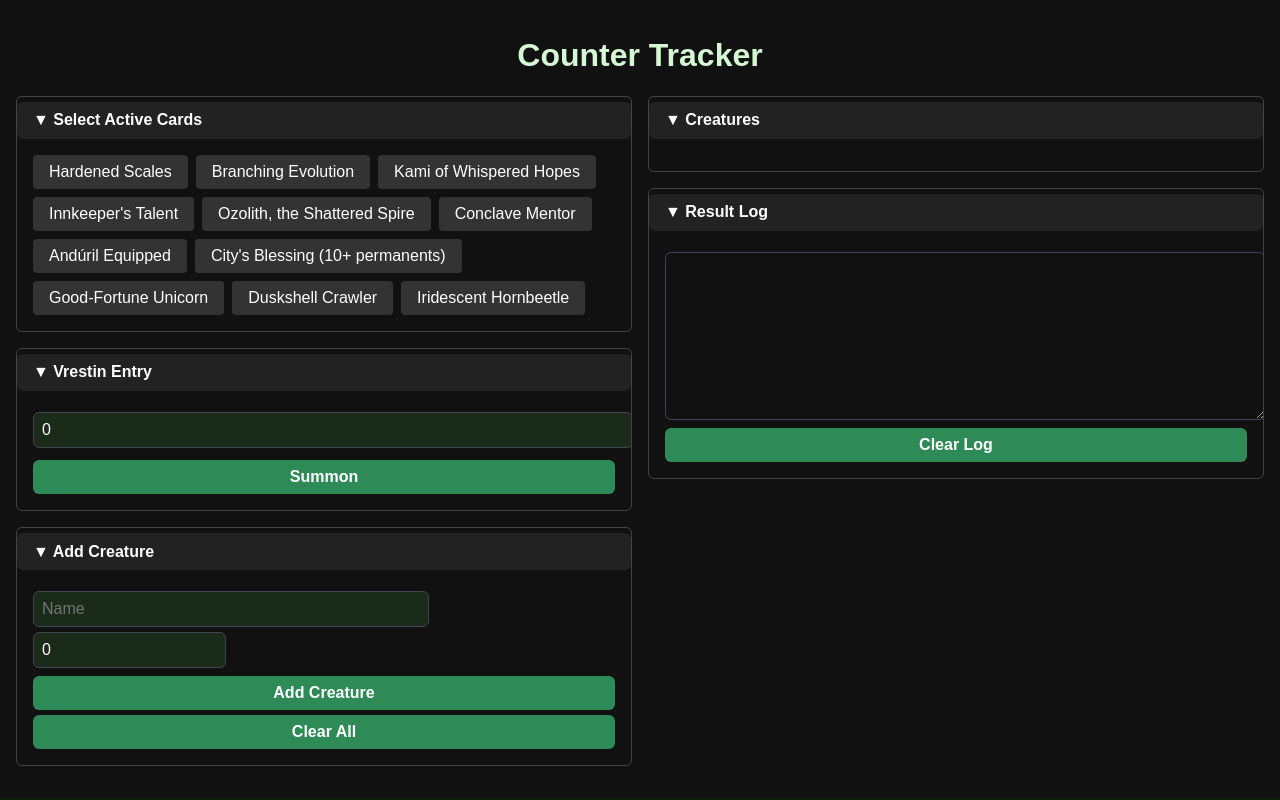
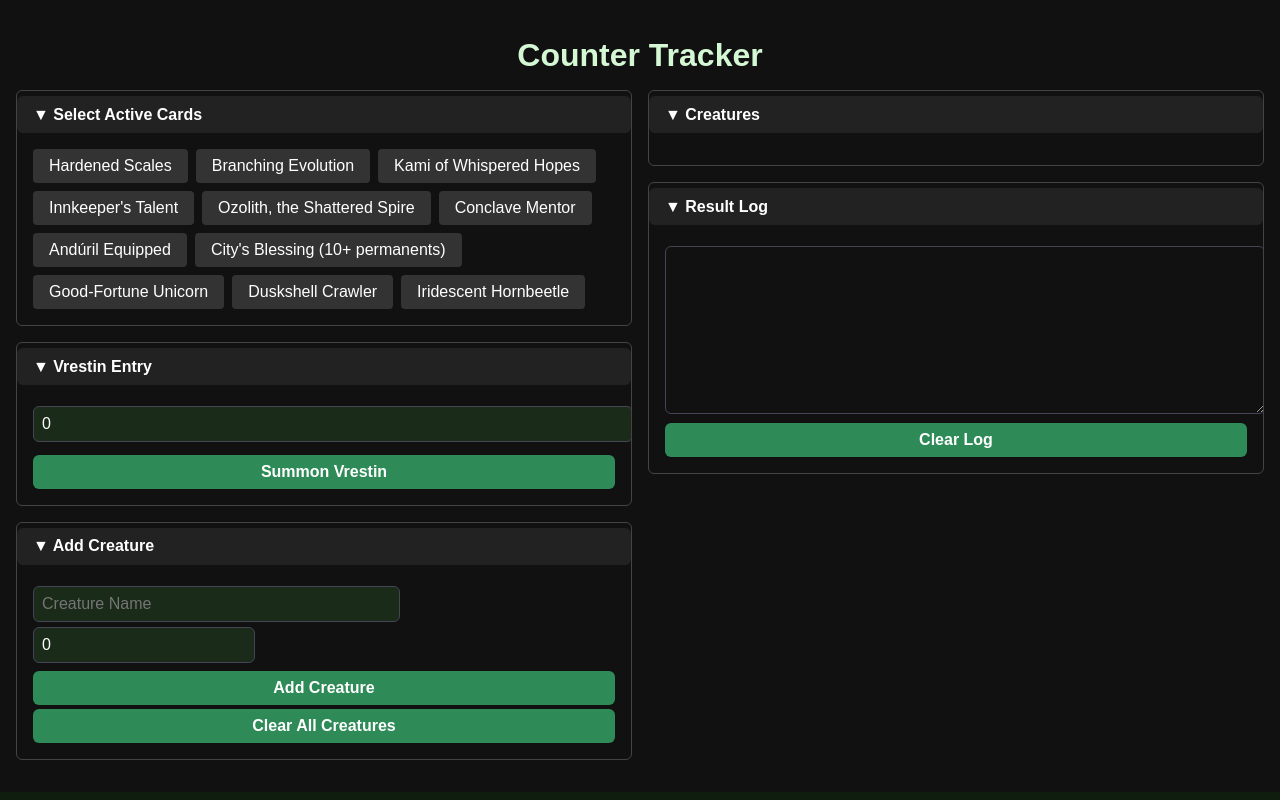
Before and after one commit to cdragon666/vrestin-counters, a React (Create React App) app: page / in a window 1280 px wide. Built offline with nearby package versions, Linux system fonts and the light colour scheme.

Commit message:
Implement inline triggers and detailed replacement logic

```diff
--- a/src/App.js
+++ b/src/App.js
@@ -1,5 +1,6 @@
-import { useState, useEffect, memo } from "react";
+import { useState, memo } from "react";
 
+// Data for support cards and creatures
 const supportCards = [
   { id: "hardened_scales", name: "Hardened Scales" },
   { id: "branching_evolution", name: "Branching Evolution" },
@@ -22,18 +23,18 @@
   "springheart nantuko": { base: [2, 2], counters: 0 }
 };
 
-// Apply replacement effects in sequence and log each step
+// Applies replacement effects in order, returns final amount and log steps
 function applyReplacements(amount, selected, nameMap) {
   let current = amount;
   const logSteps = [];
-  // 'Plus one' effects
+  // +1 replacement effects
   ["hardened_scales", "conclave_mentor", "kami", "innkeeper"].forEach(id => {
     if (selected.includes(id)) {
       current += 1;
       logSteps.push(`${nameMap[id]} applies (+1) → ${current}`);
     }
   });
-  // 'Doubling' effects
+  // ×2 doubling effects
   ["branching_evolution", "innkeeper"].forEach(id => {
     if (selected.includes(id)) {
       current *= 2;
@@ -43,13 +44,23 @@
   return { current, logSteps };
 }
 
-const nameMap = supportCards.reduce((m, c) => { m[c.id] = c.name; return m; }, {});
+const nameMap = supportCards.reduce((map, c) => { map[c.id] = c.name; return map; }, {});
 
+// Collapsible Section component
 const Section = memo(({ title, isOpen, onToggle, children }) => (
   <div style={{ marginBottom: '1rem', border: '1px solid #444', borderRadius: '6px', overflow: 'hidden' }}>
     <button
       onClick={onToggle}
-      style={{ width: '100%', background: '#222', color: 'white', padding: '0.6rem 1rem', textAlign: 'left', cursor: 'pointer', fontWeight: 'bold' }}
+      style={{
+        width: '100%',
+        background: '#222',
+        color: 'white',
+        padding: '0.6rem 1rem',
+        textAlign: 'left',
+        cursor: 'pointer',
+        fontWeight: 'bold',
+        border: 'none'
+      }}
     >
       {isOpen ? `▼ ${title}` : `▶ ${title}`}
     </button>
@@ -58,6 +69,7 @@
 ));
 
 export default function App() {
+  // State
   const [selected, setSelected] = useState([]);
   const [vrestinX, setVrestinX] = useState(0);
   const [creatures, setCreatures] = useState([]);
@@ -73,121 +85,159 @@
     'Result Log': true
   });
 
-  const toggleCard = id => setSelected(prev => prev.includes(id) ? prev.filter(x=>x!==id) : [...prev, id]);
+  // Helpers
+  const toggleCard = id =>
+    setSelected(prev => prev.includes(id) ? prev.filter(x => x !== id) : [...prev, id]);
   const has = id => selected.includes(id);
+  const logEvent = lines => setLog(prev => [lines.join('\n'), ...prev]);
 
-  const logEvent = (lines) => setLog(prev => [lines.join('\n'), ...prev]);
-
-  // ETB calculation with replacement pipeline
+  // Main ETB calculation
   const calculateETB = () => {
     const base = parseInt(vrestinX) || 0;
-    const { current: after, logSteps } = applyReplacements(base, selected, nameMap);
-    const lines = [`[ETB Phase]`, `Base: ${base}`].concat(
-      logSteps.map(s => `- ${s}`),
-      [`Result: Vrestin enters with ${after} counters`]
-    );
-    logEvent(lines);
+    const { current: after, logSteps: etbSteps } = applyReplacements(base, selected, nameMap);
+
+    const etbLog = ['[ETB Phase]', `Base: ${base}`,
+      ...etbSteps.map(s => `- ${s}`),
+      `Result: Vrestin enters with ${after} counters`
+    ];
+    logEvent(etbLog);
+
+    // Build new creatures list
     const newList = [];
-    if (!creatures.some(c=>c.name==='Vrestin')) newList.push({ name: 'Vrestin', base: [0,0], counters: after });
-    for (let i=1; i<=base; i++) newList.push({ name: `Insect ${i}`, base: [1,1], counters: applyReplacements(1, selected, nameMap).current });
+    if (!creatures.some(c => c.name === 'Vrestin')) {
+      newList.push({ name: 'Vrestin', base: [0, 0], counters: after });
+    }
+    for (let i = 1; i <= base; i++) {
+      const insectAmt = applyReplacements(1, selected, nameMap).current;
+      newList.push({ name: `Insect ${i}`, base: [1, 1], counters: insectAmt });
+    }
     setCreatures(prev => [...prev, ...newList]);
+
+    // Good-Fortune Unicorn trigger
+    if (has('unicorn')) {
+      newList.forEach(c => {
+        const { current, logSteps } = applyReplacements(1, selected, nameMap);
+        const triggerLog = [`[Unicorn Trigger on ${c.name}]`, 'Base: 1',
+          ...logSteps.map(s => `- ${s}`),
+          `Result: +${current} counter`
+        ];
+        logEvent(triggerLog);
+        c.counters += current;
+      });
+    }
+
+    // Duskshell Crawler trigger
+    if (has('crawler')) {
+      newList.forEach(c => {
+        const { current, logSteps } = applyReplacements(1, selected, nameMap);
+        const triggerLog = [`[Crawler Trigger on ${c.name}]`, 'Base: 1',
+          ...logSteps.map(s => `- ${s}`),
+          `Result: +${current} counter`
+        ];
+        logEvent(triggerLog);
+        c.counters += current;
+      });
+    }
   };
 
-  // Handle trigger: Good-Fortune Unicorn and Crawler ETB
-  useEffect(() => {
-    const unicorns = creatures.filter(c => c.name === 'Vrestin');
-    if (has('unicorn') && unicorns.length) {
-      const { current, logSteps } = applyReplacements(1, selected, nameMap);
-      const lines = [`[Unicorn Trigger]`, `Base: 1`].concat(
-        logSteps.map(s => `- ${s}`),
-        [`Result: +${current} counter`]
-      );
-      logEvent(lines);
-      setCreatures(prev => prev.map(c => c.name==='Vrestin' ? { ...c, counters: c.counters + current } : c));
-    }
-  }, [creatures]);
-
-  const updateCounter = (i, d) => setCreatures(prev => prev.map((c,idx)=> idx===i? {...c, counters: Math.max(0, c.counters+d)}:c));
-  const remove = i => setCreatures(prev => prev.filter((_,idx)=>idx!==i));
+  // Other handlers
+  const updateCounter = (i, d) =>
+    setCreatures(prev => prev.map((c, idx) => idx === i ? { ...c, counters: Math.max(0, c.counters + d) } : c));
+  const remove = i => setCreatures(prev => prev.filter((_, idx) => idx !== i));
   const clearAll = () => setCreatures([]);
   const clearLog = () => setLog([]);
 
   const addCreature = () => {
-    const n = newName.trim(); if(!n) return;
-    const d = creatureData[n.toLowerCase()];
-    const base = d? d.base: [0,0];
-    const counted = applyReplacements(d? d.counters: parseInt(newCounters)||0, selected, nameMap).current;
-    setCreatures(prev=>[...prev,{ name: n, base, counters: counted }]);
+    const name = newName.trim(); if (!name) return;
+    const data = creatureData[name.toLowerCase()];
+    const base = data ? data.base : [0, 0];
+    const amt = applyReplacements(data ? data.counters : parseInt(newCounters) || 0, selected, nameMap).current;
+    setCreatures(prev => [...prev, { name, base, counters: amt }]);
     setNewName(''); setNewCounters(0); setSuggestions([]);
   };
 
   const handleName = e => {
-    const v=e.target.value; setNewName(v);
-    if(!v) return setSuggestions([]);
-    setSuggestions(Object.keys(creatureData).filter(n=>n.includes(v.toLowerCase())));
+    const v = e.target.value; setNewName(v);
+    if (!v) return setSuggestions([]);
+    setSuggestions(Object.keys(creatureData).filter(n => n.includes(v.toLowerCase())));
   };
-  const choose = n=>{ setNewName(n); setNewCounters(creatureData[n].counters); setSuggestions([]); };
+  const choose = n => { setNewName(n); setNewCounters(creatureData[n].counters); setSuggestions([]); };
 
   return (
-    <div style={{ padding:'1rem', background:'#111', color:'white', fontFamily:'sans-serif' }}>
-      <h1 style={{ textAlign:'center' }}>Counter Tracker</h1>
-      <div style={{ display:'grid', gridTemplateColumns:'1fr 1fr', gap:'1rem' }}>
+    <div style={{ padding: '1rem', background: '#111', color: 'white', fontFamily: 'Arial, sans-serif' }}>
+      <h1 style={{ textAlign: 'center', marginBottom: '1rem' }}>Counter Tracker</h1>
+      <div style={{ display: 'grid', gridTemplateColumns: '1fr 1fr', gap: '1rem' }}>
+        {/* Left column */}
         <div>
-          {['Select Active Cards','Vrestin Entry','Add Creature'].map(title=> (
-            <Section key={title}
+          {['Select Active Cards','Vrestin Entry','Add Creature'].map(title => (
+            <Section
+              key={title}
               title={title}
               isOpen={sections[title]}
-              onToggle={()=> setSections(prev=>({...prev,[title]:!prev[title]}))}
+              onToggle={() => setSections(prev => ({ ...prev, [title]: !prev[title] }))}
             >
-              {title==='Select Active Cards' && (
-                <div style={{ display:'flex', flexWrap:'wrap', gap:'0.5rem' }}>
-                  {supportCards.map(card=>(
-                    <div key={card.id} onClick={()=>toggleCard(card.id)}
-                      style={{ padding:'0.5rem 1rem', background: has(card.id)?'#4caf50':'#333', borderRadius:'4px', cursor:'pointer' }}>
+              {title === 'Select Active Cards' && (
+                <div style={{ display: 'flex', flexWrap: 'wrap', gap: '0.5rem' }}>
+                  {supportCards.map(card => (
+                    <div key={card.id} onClick={() => toggleCard(card.id)}
+                      style={{ padding: '0.5rem 1rem', background: has(card.id) ? '#4caf50' : '#333', borderRadius: '4px', cursor: 'pointer' }}>
                       {card.name}
                     </div>
                   ))}
                 </div>
               )}
-              {title==='Vrestin Entry' && (
+              {title === 'Vrestin Entry' && (
                 <>
-                  <input type='number' placeholder='X' value={vrestinX}
-                    onChange={e=>setVrestinX(e.target.value)} style={{ width:'100%', marginBottom:'0.5rem' }} />
-                  <button onClick={calculateETB} style={{ width:'100%' }}>Summon</button>
+                  <input type='number' placeholder='X value' value={vrestinX}
+                    onChange={e => setVrestinX(e.target.value)}
+                    style={{ width: '100%', marginBottom: '0.5rem', padding: '0.5rem' }} />
+                  <button onClick={calculateETB} style={{ width: '100%', padding: '0.5rem' }}>
+                    Summon Vrestin
+                  </button>
                 </>
               )}
-              {title==='Add Creature' && (
+              {title === 'Add Creature' && (
                 <>
-                  <input type='text' placeholder='Name' value={newName} onChange={handleName} style={{ width:'65%', marginRight:'2%' }} />
-                  <input type='number' placeholder='+1/+1' value={newCounters} onChange={e=>setNewCounters(e.target.value)} style={{ width:'30%' }} />
-                  <button onClick={addCreature} style={{ width:'100%', marginTop:'0.5rem' }}>Add Creature</button>
-                  <button onClick={clearAll} style={{ width:'100%', marginTop:'0.3rem' }}>Clear All</button>
+                  <input type='text' placeholder='Creature Name' value={newName} onChange={handleName}
+                    style={{ width: '60%', marginRight: '2%', padding: '0.5rem' }} />
+                  <input type='number' placeholder='+1/+1 counters' value={newCounters} onChange={e => setNewCounters(e.target.value)}
+                    style={{ width: '35%', padding: '0.5rem' }} />
+                  <button onClick={addCreature} style={{ width: '100%', marginTop: '0.5rem', padding: '0.5rem' }}>
+                    Add Creature
+                  </button>
+                  <button onClick={clearAll} style={{ width: '100%', marginTop: '0.3rem', padding: '0.5rem' }}>
+                    Clear All Creatures
+                  </button>
                 </>
               )}
             </Section>
           ))}
         </div>
+        {/* Right column */}
         <div>
-          {['Creatures','Result Log'].map(title=> (
-            <Section key={title}
+          {['Creatures','Result Log'].map(title => (
+            <Section
+              key={title}
               title={title}
               isOpen={sections[title]}
-              onToggle={()=> setSections(prev=>({...prev,[title]:!prev[title]}))}
+              onToggle={() => setSections(prev => ({ ...prev, [title]: !prev[title] }))}
             >
-              {title==='Creatures' && creatures.map((c,i)=>(
-                <div key={i} style={{ display:'flex', justifyContent:'space-between', marginBottom:'0.3rem', background:'#222', padding:'0.5rem' }}>
+              {title === 'Creatures' && creatures.map((c, i) => (
+                <div key={i} style={{ display: 'flex', justifyContent: 'space-between', background: '#222', padding: '0.5rem', marginBottom: '0.3rem' }}>
                   <span>{c.name}: {c.base[0]}/{c.base[1]} (+{c.counters})</span>
                   <div>
-                    <button onClick={()=>updateCounter(i,1)}>+1</button>
-                    <button onClick={()=>updateCounter(i,-1)}>-1</button>
-                    <button onClick={()=>remove(i)}>🗑️</button>
+                    <button onClick={() => updateCounter(i, 1)} style={{ marginRight: '0.3rem' }}>+1</button>
+                    <button onClick={() => updateCounter(i, -1)} style={{ marginRight: '0.3rem' }}>-1</button>
+                    <button onClick={() => remove(i)}>🗑️</button>
                   </div>
                 </div>
               ))}
-              {title==='Result Log' && (
+              {title === 'Result Log' && (
                 <>
-                  <textarea readOnly value={log.join('\n-------------------\n')} style={{ width:'100%', height:'150px', background:'#111', color:'white' }} />
-                  <button onClick={clearLog} style={{ width:'100%', marginTop:'0.3rem' }}>Clear Log</button>
+                  <textarea readOnly value={log.join('\n-------------------\n')} style={{ width: '100%', height: '150px', background: '#111', color: 'white', padding: '0.5rem' }} />
+                  <button onClick={clearLog} style={{ width: '100%', marginTop: '0.3rem', padding: '0.5rem' }}>
+                    Clear Log
+                  </button>
                 </>
               )}
             </Section>
```
